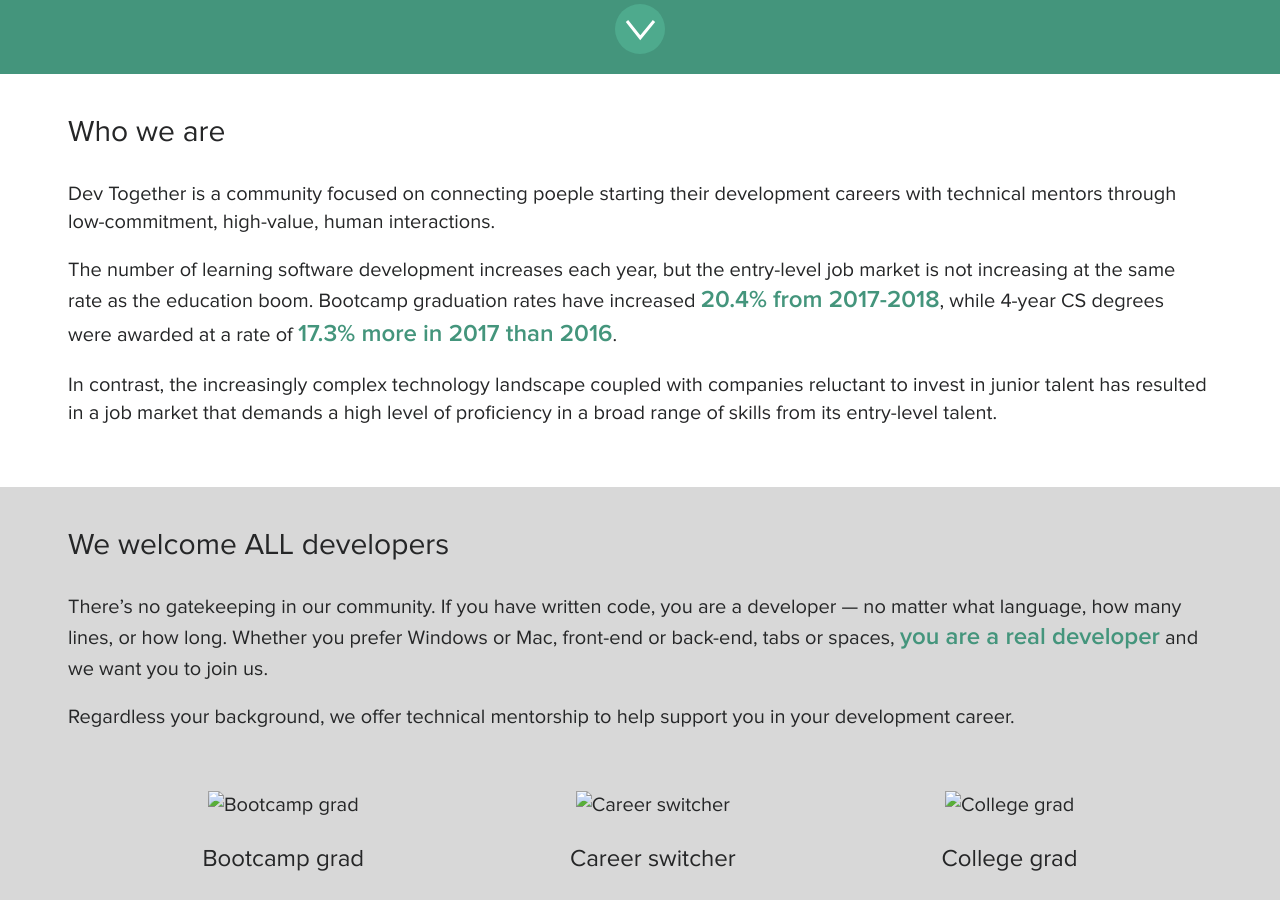
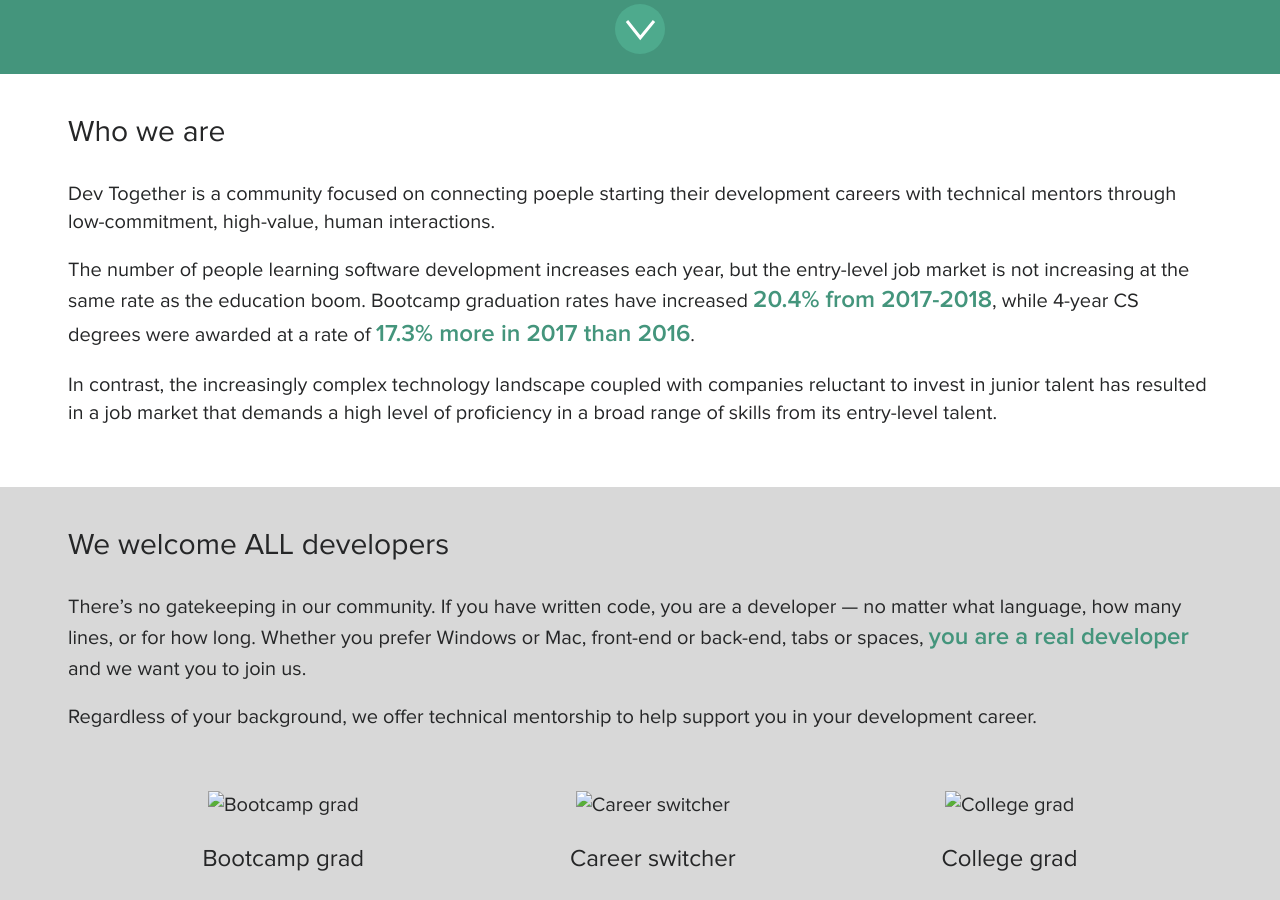
Before and after one commit to mercedesb/dev-together, a Jekyll site: the page built from docs/index.html, in a window 1280 px wide and 900 px high, scrolled down 826 px. Built offline with Jekyll 4.4.1, drawn with Linux system fonts in a browser that asks for light colours.

Commit message:
fixed typos

```diff
--- a/docs/_includes/we_welcome_you.html
+++ b/docs/_includes/we_welcome_you.html
@@ -2,9 +2,9 @@
   <div class="Section-content">
     <h2>We welcome ALL developers</h2>
     <p>There’s no gatekeeping in our community. If you have written code, you are a developer — no matter what language, how many
-    lines, or how long. Whether you prefer Windows or Mac, front-end or back-end, tabs or spaces, <strong>you are a real developer</strong> and
+    lines, or for how long. Whether you prefer Windows or Mac, front-end or back-end, tabs or spaces, <strong>you are a real developer</strong> and
     we want you to join us.</p>
-    <p>Regardless your background, we offer technical mentorship to help support you in your development
+    <p>Regardless of your background, we offer technical mentorship to help support you in your development
     career.</p>
     <div class="Personas">
       <div class="Persona">
--- a/docs/_includes/who_we_are.html
+++ b/docs/_includes/who_we_are.html
@@ -3,7 +3,7 @@
     <h2>Who we are</h2>
     <p>Dev Together is a community focused on connecting poeple starting their development careers with technical mentors through
     low-commitment, high-value, human interactions.</p>
-    <p>The number of learning software development increases each year, but the
+    <p>The number of people learning software development increases each year, but the
     entry-level job market is not increasing at the same rate as the education boom. Bootcamp graduation rates have increased
     <strong>20.4% from 2017-2018</strong>, while 4-year CS degrees were awarded at a rate of <strong>17.3% more in 2017 than 2016</strong>.</p>
     <p>In contrast, the increasingly
```
